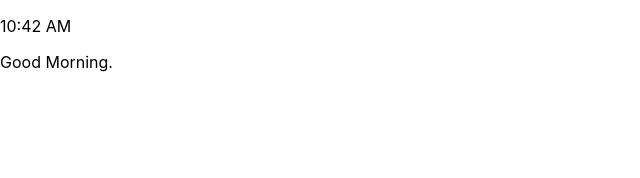
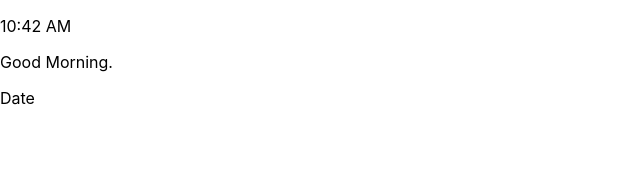
Before and after one commit to dkimd5/momentum-clone, a React (Create React App) app: page / in a window 1280 px wide. Shown: the top 178 px of the page, without its empty margins (0-640 px from the left). Built offline with nearby package versions, Linux system fonts and the light colour scheme; no server answers.

Commit message:
Import date comp to app.js

```diff
--- a/src/App.js
+++ b/src/App.js
@@ -1,12 +1,14 @@
 import React from "react";
 import Time from "./components/Time";
 import Weather from "./components/Weather";
+import Date from "./components/Date";
 
 function App() {
   return (
     <div>
       <Weather />
       <Time />
+      <Date />
     </div>
   );
 }
--- a/src/components/Date.js
+++ b/src/components/Date.js
@@ -0,0 +1,7 @@
+import React from "react";
+
+function Date() {
+  return <div>Date</div>;
+}
+
+export default Date;
```
